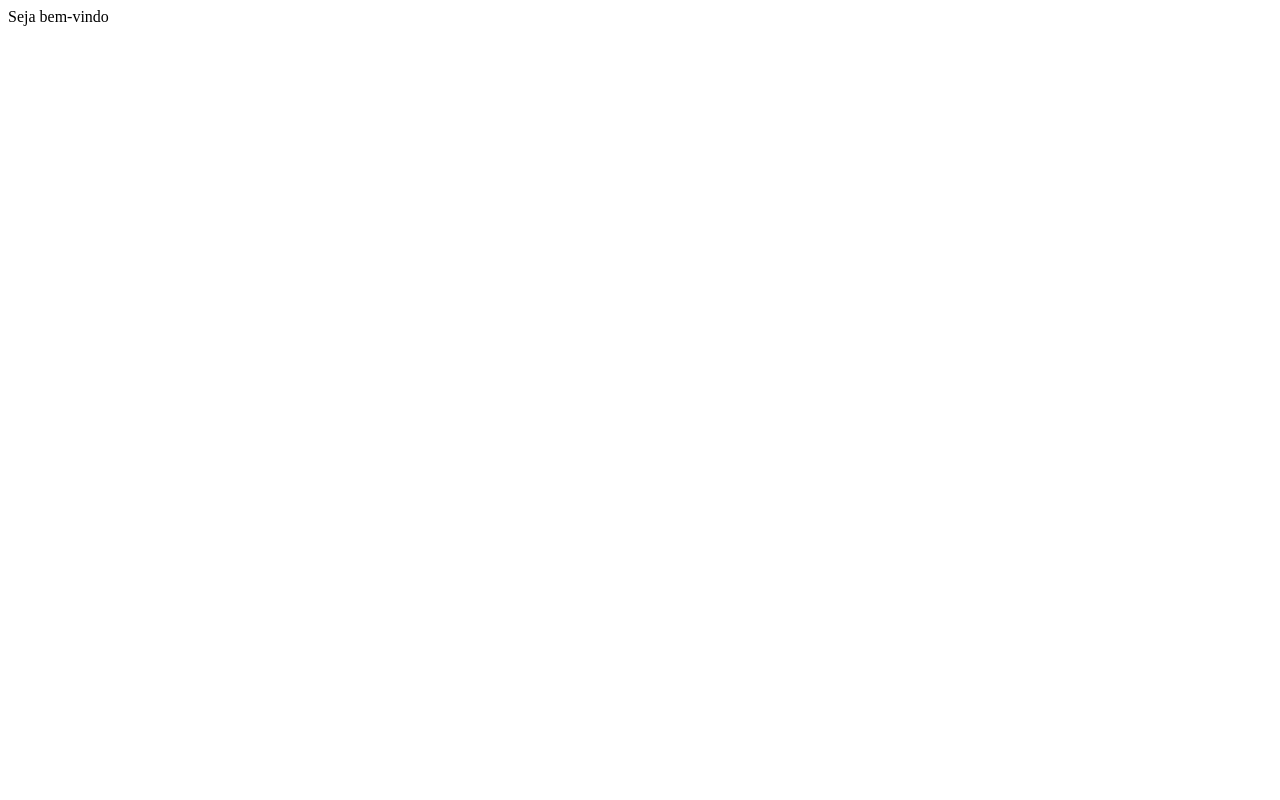
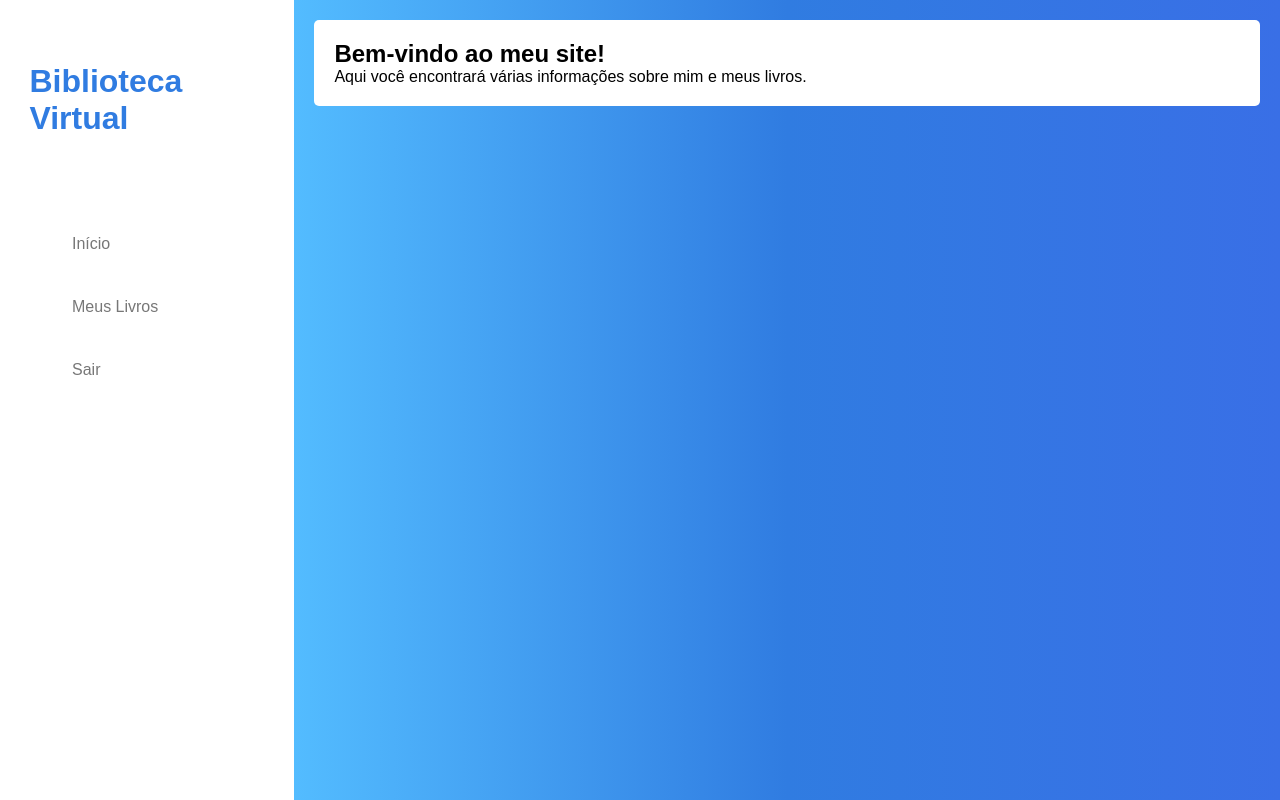
Before and after one commit to ViniciusKLima/TelaLoginPOO, a plain HTML site: page principal/principal.html in a window 1280 px wide. Drawn offline with Linux system fonts and the light colour scheme.

Commit message:
att princ

```diff
--- /dev/null
+++ b/principal/css/principal.css
@@ -0,0 +1,64 @@
+*{
+    margin: 0;
+    padding:0;
+}
+
+body {
+    font-family: Arial, sans-serif;
+    background-color: #f4f4f4;
+    display: flex;
+}
+
+main{
+    background-color: white;
+    height: 100vh;
+    width: 23vw;
+}
+
+.logo{
+    position: relative;
+    width: 160px;
+    height: 25%;
+    display: flex;
+    align-items: center;
+    left: 10%;
+    color: #307ce1;
+}
+
+.nav {
+    display: flex;
+    flex-direction: column;
+}
+
+.nav button {
+    color: #777;
+    border: none;
+    width: 100%;
+    margin-top: 25px;
+    padding: 10px;
+    padding-left: 65px;
+    position: relative;
+    cursor: pointer;
+    text-align: start;
+    font-size: 16px;
+    background-color: white;
+    border-left: 7px solid white;
+    transition: transform 0.3s ease;
+}
+
+.nav button:hover {
+    color: #307ce1;
+    border-color: #307ce1;
+}
+
+.conteudo {
+    padding: 20px;
+    margin: 20px;
+    background-color: white;
+    border-radius: 5px;
+}
+
+aside{
+    background: linear-gradient(to right, #53bcff, #307ce1, #396fe6);
+    width: 77vw;
+}
--- /dev/null
+++ b/principal/js/principal.js
@@ -0,0 +1,11 @@
+function mostrarConteudo(secao) {
+    // Esconde todas as seções
+    var conteudos = document.querySelectorAll('.conteudo');
+    conteudos.forEach(function(conteudo) {
+        conteudo.style.display = 'none';
+    });
+
+    // Exibe a seção escolhida
+    var secaoEscolhida = document.getElementById(secao);
+    secaoEscolhida.style.display = 'block';
+}
--- a/principal/principal.html
+++ b/principal/principal.html
@@ -1 +1,41 @@
-Seja bem-vindo
+<!DOCTYPE html>
+<html lang="pt-BR">
+<head>
+    <meta charset="UTF-8">
+    <meta name="viewport" content="width=device-width, initial-scale=1.0">
+    <title>Site com Botões</title>
+    <link rel="stylesheet" href="css/principal.css">
+</head>
+<body>
+
+
+    <main>
+        <div class="logo">
+            <h1>Biblioteca Virtual</h1>
+        </div>
+        <div class="nav">
+            <button onclick="mostrarConteudo('inicio')">Início</button>
+            <button onclick="mostrarConteudo('meusLivros')">Meus Livros</button>
+            <button onclick="mostrarConteudo('sair')">Sair</button>
+        </div>
+    </main>
+
+
+    <aside>
+        <div id="inicio" class="conteudo">
+            <h1>Bem-vindo ao meu site!</h1>
+            <p>Aqui você encontrará várias informações sobre mim e meus livros.</p>
+        </div>
+        <div id="meusLivros" class="conteudo" style="display:none;">
+            <h1>Meus Livros</h1>
+            <p>Conheça os livros que eu escrevi.</p>
+        </div>
+        <div id="sair" class="conteudo" style="display:none;">
+            <h1>Deseja sair do site?</h1>
+            <p>Conheça os livros que eu escrevi.</p>
+        </div>
+    </aside>
+
+    <script src="js/principal.js"></script>
+</body>
+</html>
```
